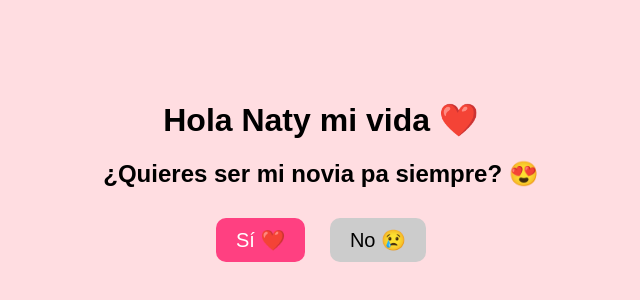
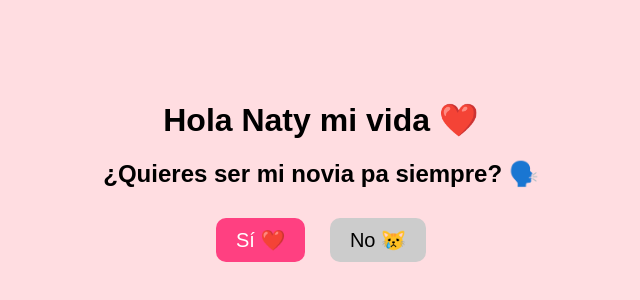
Before and after one commit to Marco500-dot/Naty, a plain HTML site: page index.html in a window 1280 px wide. Shown: the part 152-452 px from the top of the page, 319-959 px from the left. Drawn offline with Linux system fonts and the light colour scheme.

Commit message:
Update index.html

```diff
--- a/index.html
+++ b/index.html
@@ -32,16 +32,16 @@
 <body>
     <div class="container">
         <h1>Hola Naty mi vida ❤️</h1>
-        <h2>¿Quieres ser mi novia pa siempre? 😍</h2>
+        <h2>¿Quieres ser mi novia pa siempre? 🗣️</h2>
         <button class="yes" onclick="respuestaSi()">Sí ❤️</button>
-        <button class="no" onclick="respuestaNo()">No 😢</button>
+        <button class="no" onclick="respuestaNo()">No 😿</button>
     </div><script>
     function respuestaSi() {
         alert("¡Sabía que dirías que sí! Te amo mucho ❤️🥰");
     }
 
     function respuestaNo() {
-        alert("Error 404: Respuesta no válida 😏");
+        alert("Error 404: Respuesta no válida tsss que pena");
     }
 </script>
 
```
